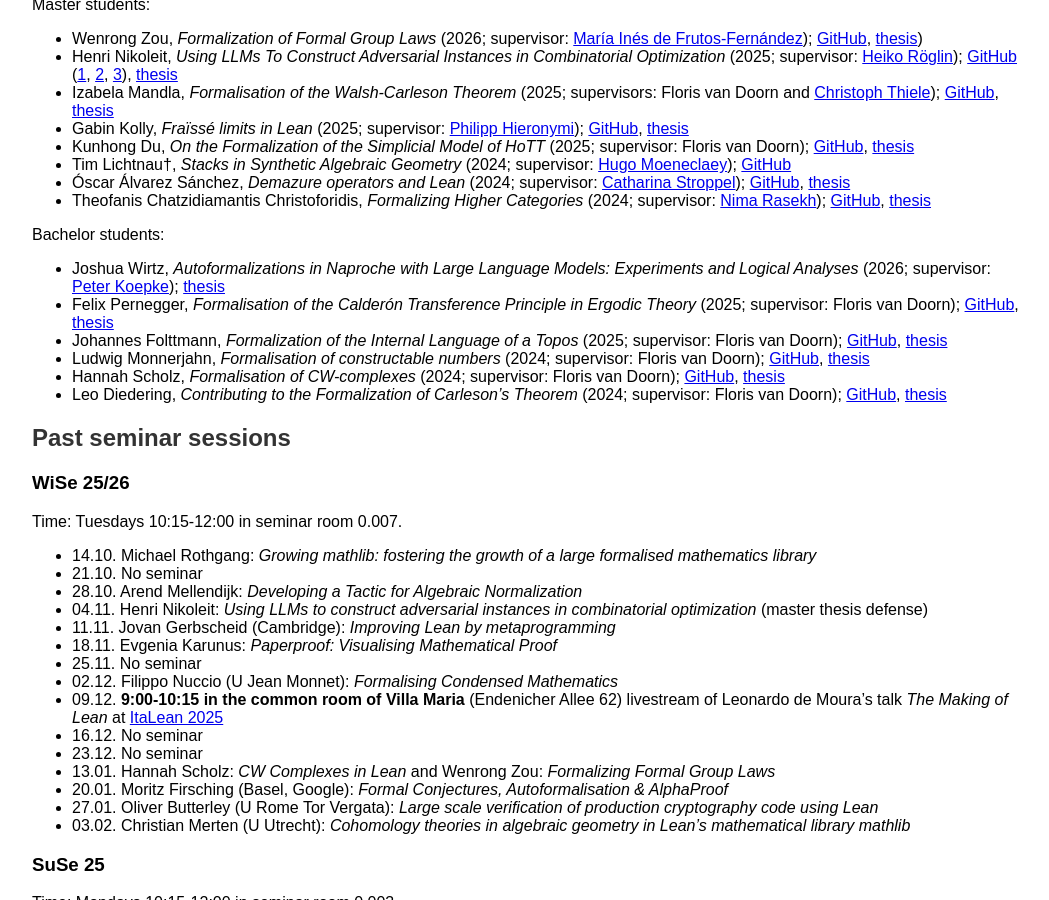
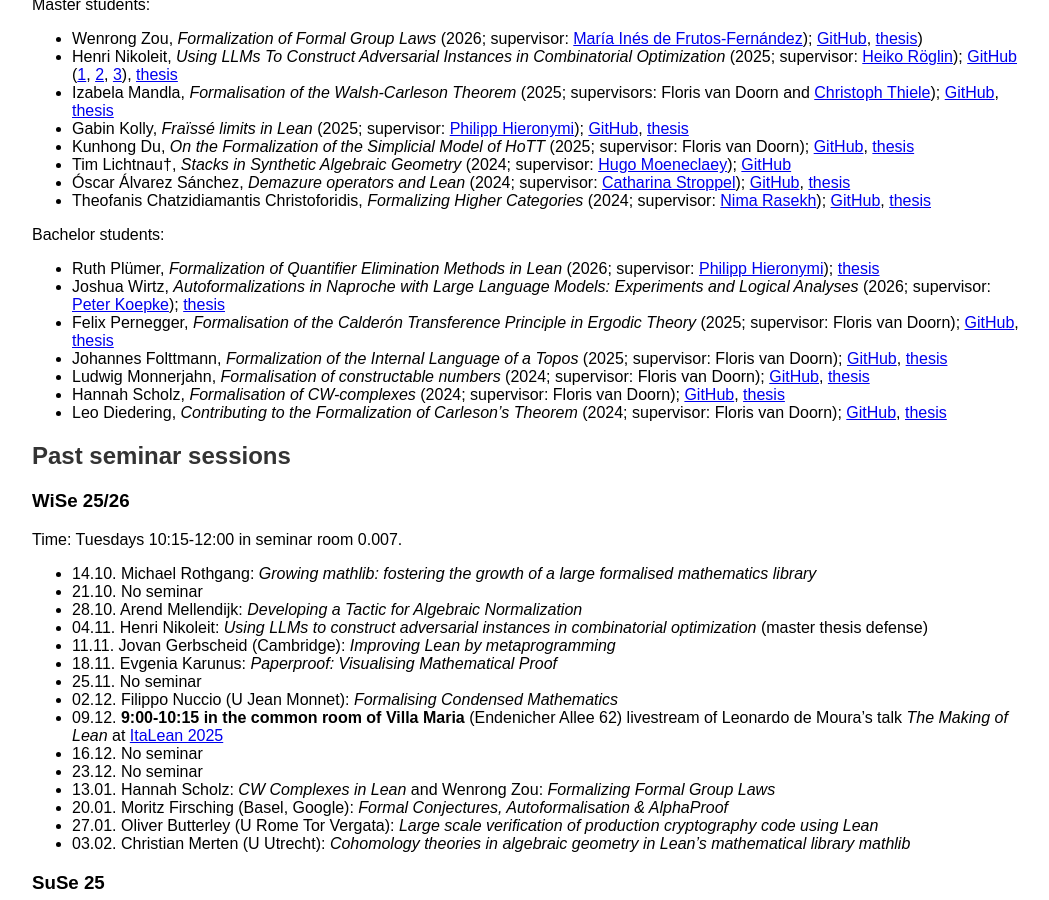
Before and after one commit to fpvandoorn/fpvandoorn.github.io, a Jekyll site: the page built from formalized-mathematics.md, in a window 1280 px wide and 900 px high, scrolled down 2327 px. Shown: the whole window, without its empty margins (108-1157 px from the left). Built offline with Jekyll 4.4.1, drawn with Linux system fonts in a browser that asks for light colours; our own code applies the rules of GitHub Pages for plain Markdown files.

Commit message:
thesis Ruth

```diff
--- a/formalized-mathematics.md
+++ b/formalized-mathematics.md
@@ -122,6 +122,7 @@ Master students:
 * Theofanis Chatzidiamantis Christoforidis, *Formalizing Higher Categories* (2024; supervisor: [Nima Rasekh](https://nimarasekh.github.io/)); [GitHub](https://github.com/thchatzidiamantis/sHoTT), [thesis](theses/TheofanisChristoforidis.pdf) <!-- PhD in London, Western Ontario -->
 
 Bachelor students:
+* Ruth Plümer, *Formalization of Quantifier Elimination Methods in Lean* (2026; supervisor: [Philipp Hieronymi](https://www.math.uni-bonn.de/people/phierony/)); [thesis](theses/RuthPluemer.pdf)
 * Joshua Wirtz, *Autoformalizations in Naproche with Large Language Models: Experiments and Logical Analyses* (2026; supervisor: [Peter Koepke](https://www.math.uni-bonn.de/people/koepke/)); [thesis](theses/JoshuaWirtz.pdf)
 * Felix Pernegger, *Formalisation of the Calderón Transference Principle in Ergodic Theory* (2025; supervisor: Floris van Doorn); [GitHub](https://github.com/felixpernegger/ErgodicAverages), [thesis](theses/FelixPernegger.pdf)
 * Johannes Folttmann, *Formalization of the Internal Language of a Topos* (2025; supervisor: Floris van Doorn); [GitHub](https://github.com/johannesfoltt/topos), [thesis](theses/JohannesFolttmann.pdf)
```
Also changed, not shown: 1 other file.
